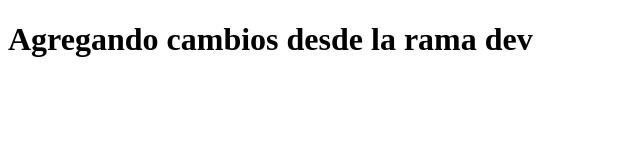
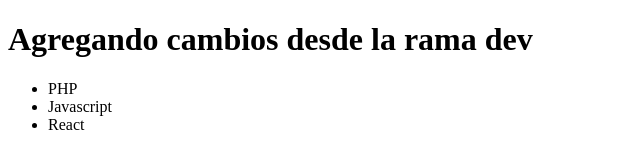
Before and after one commit to ljavierrodriguez/intro-to-git-ft13, a plain HTML site: page index.html in a window 1280 px wide. Shown: the whole page, without its empty margins (0-640 px from the left). Drawn offline with Linux system fonts and the light colour scheme.

Commit message:
Agregando listado de lenguajes necesarios

```diff
--- a/index.html
+++ b/index.html
@@ -8,5 +8,10 @@
 </head>
 <body>
     <h1>Agregando cambios desde la rama dev</h1>
+    <ul>
+        <li>PHP</li>
+        <li>Javascript</li>
+        <li>React</li>
+    </ul>
 </body>
 </html>
```
